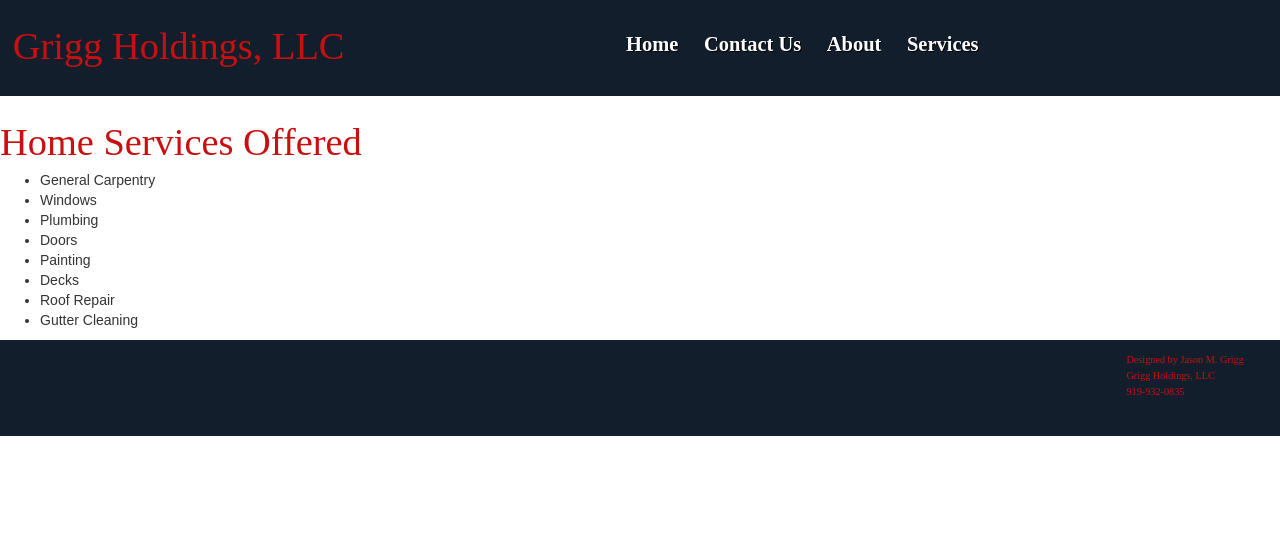
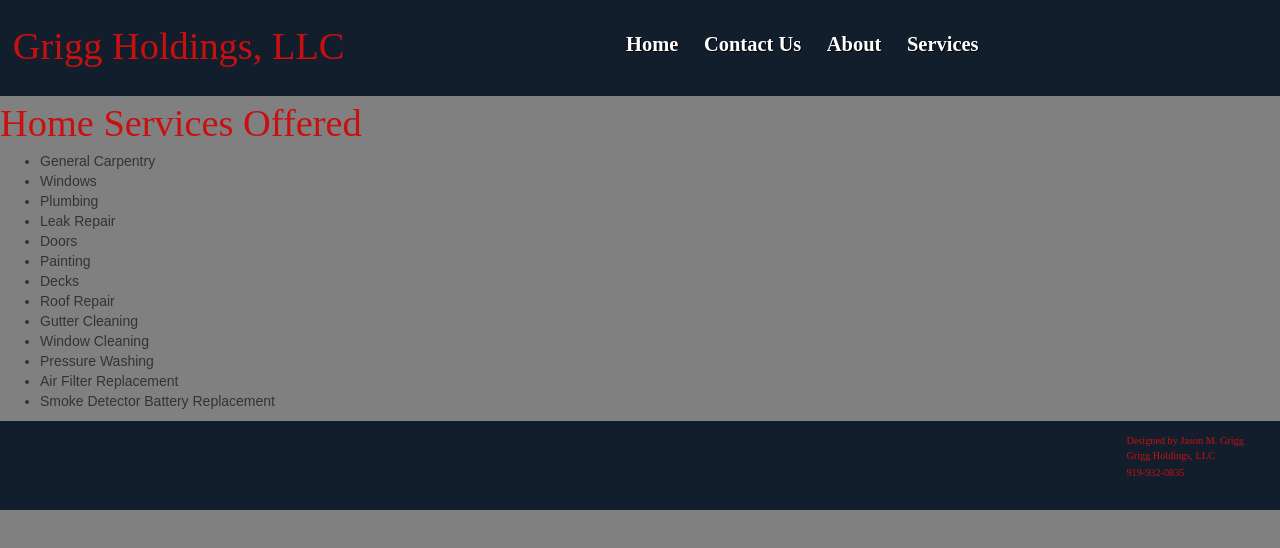
Before and after one commit to jasonmgrigg/griggholdingllc, a React app: page /services in a window 1280 px wide. Built offline with nearby package versions, Linux system fonts and the light colour scheme; a web font is replaced by a local one.

Commit message:
styling and body changes

```diff
--- a/src/components/Contact.js
+++ b/src/components/Contact.js
@@ -9,10 +9,15 @@
     return (
       <div>
       <Header />
-        <div className="address1">Grigg Holdings, LLC</div>
-        <div className="address2">1181 Great Ridge Parkway</div>
-        <div className="address3">Chapel Hill, NC  27516</div>
-        <div className="phone">919-932-0835</div>
+        <div className="contactContainer">
+          <div className="address1">Grigg Holdings, LLC</div>
+          <div className="address2">1181 Great Ridge Parkway</div>
+          <div className="address3">Chapel Hill, NC  27516</div>
+          <div className="phone">919-932-0835</div>
+          <a className="emailContainer" href="mailto: jason@jasonmgrigg.com">
+          jason@griggholdingsllc.com
+          </a>
+        </div>
       <Footer />
       </div>
     );
--- a/src/components/Services.js
+++ b/src/components/Services.js
@@ -9,6 +9,7 @@
     return (
       <div>
       <Header />
+        <div className="servicesContainer">
         <div className="homeServicesTitle">Home Services Offered</div>
           <div classname="servicesListContainer">
             <ul classname="servicesList">
@@ -20,6 +21,9 @@
               </li>
               <li classname="servicesItem">
                 Plumbing
+              </li>
+              <li classname="servicesItem">
+                Leak Repair
               </li>
               <li classname="servicesItem">
                 Doors
@@ -36,7 +40,20 @@
               <li classname="servicesItem">
                 Gutter Cleaning
               </li>
+              <li classname="servicesItem">
+                Window Cleaning
+              </li>
+              <li classname="servicesItem">
+                Pressure Washing
+              </li>
+              <li classname="servicesItem">
+                Air Filter Replacement
+              </li>
+              <li classname="servicesItem">
+                Smoke Detector Battery Replacement
+              </li>
             </ul>
+          </div>
           </div>
       <Footer />
       </div>
--- a/src/styles/about.css
+++ b/src/styles/about.css
@@ -1,4 +1,5 @@
 
   .aboutContainer {
     background-color: gray;
+    height: 35vw;
   }
--- a/src/styles/contact.css
+++ b/src/styles/contact.css
@@ -1,3 +1,7 @@
+
+  .contactContainer {
+    height: 33vw;
+  }
 
   .address1 {
     white-space: nowrap;
@@ -32,3 +36,11 @@
     color: #C81010;
     margin-left: 1vw;
   }
+
+  .emailContainer {
+    white-space: nowrap;
+    font-family: 'Fredericka the Great', cursive;
+    font-size: 1vw;
+    color: #C81010;
+    margin-left: 1vw;
+  }
--- a/src/styles/footer.css
+++ b/src/styles/footer.css
@@ -1,7 +1,7 @@
   .fullFooter {
     background-color: #121E2C;
     width: 100vw;
-    height: 7.5vw;
+    height: 7vw;
   }
 
   .developer {
--- a/src/styles/header.css
+++ b/src/styles/header.css
@@ -1,3 +1,7 @@
+
+  body {
+    background-color: gray;
+  }
 
   .fullHeader {
     background-color: #121E2C;
--- a/src/styles/services.css
+++ b/src/styles/services.css
@@ -1,8 +1,12 @@
+
+  .servicesContainer {
+    background-color: gray;
+    height: 100%;
+  }
+
 
   .homeServicesTitle {
-    white-space: nowrap;
     font-family: 'Fredericka the Great', cursive;
     font-size: 3vw;
     color: #C81010;
-    margin-top: 1.5vw;
   }
```
